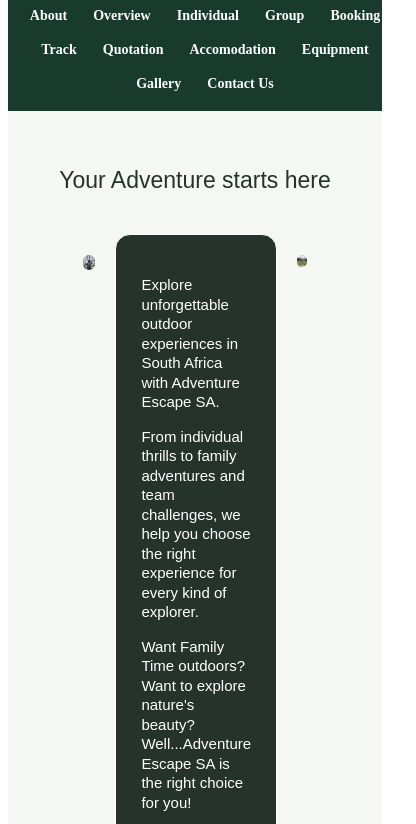
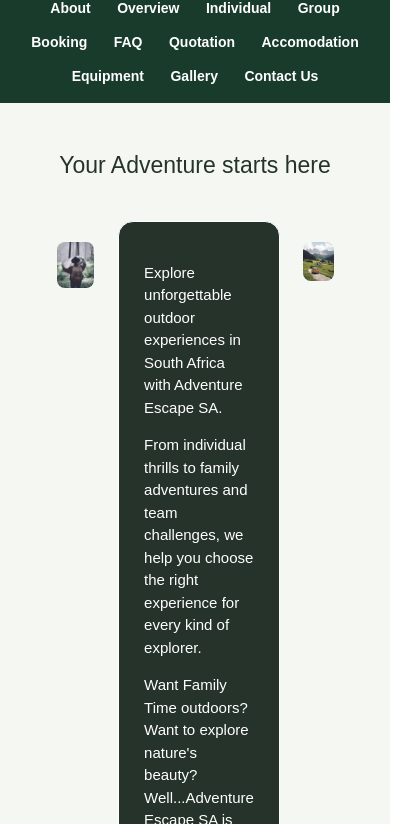
Before and after one commit to moganedilethabo3-lab/Adventure-Escape-SA-Website, a plain HTML site: page index.html in a window 390 px wide. Shown: the part 179-1003 px from the top of the page, 416 px wide, since content can reach past the window. Drawn offline with nearby package versions, Linux system fonts and the light colour scheme.

Commit message:
Correction to css styling for a responsive layout for the website to be viewed on any electronic device

```diff
--- a/CSS/styles.css
+++ b/CSS/styles.css
@@ -1,14 +1,52 @@
+
+* {
+    box-sizing: border-box;
+}
+
+html, body {
+    margin: 0;
+    padding: 0;
+    width: 100%;
+    min-height: 100%;
+}
+
+
+body {
+    max-width: 100%;
+    overflow-x: hidden;
+    font-family: Arial, sans-serif;
+}
+
+img {
+    max-width: 100%;
+    height: auto;
+}
+
+
+table {
+    max-width: 100%;
+}
+
+
+main {
+    width: 100%;
+    max-width: 100%;
+}
 
 
 main{
+    background: #f4f7f2;
     background-position: center;
-    padding: 40px;
+    color: #26332b;
+
+    width: 100%;
+    max-width: 100%;
     min-height: 400px;
-    max-width: 100%;
-    background: #f4f7f2;
-    color: #26332b;
-    margin:0;
-    line-height: 1.3;
+
+    margin: 0 auto;
+    padding: 30px 4%;
+
+    line-height: 1.5;
 
 }
 
@@ -54,7 +92,7 @@ main{
 .faq-section{
     width:90%;
     max-width: 850px;
-    margin: 35 auto;
+    margin: 35px auto;
     padding:20px;
     background-color:#26332b;
     border-radius: 15px;
@@ -65,7 +103,7 @@ main{
     font-size:25px;
 }
 .faq-item{
-    margin:10px o;
+    margin:10px 0;
     text-align: left;
 }
 .faq-question{
@@ -116,8 +154,8 @@ main{
 
 
 button{
-    font-size: 10px;
-    font-weight: bolder;
+    font-size: 15px;
+    font-weight: bold;
 }
 .clear-btn {
 	background-color: #9fb6a2;
@@ -339,6 +377,7 @@ input[type="checkbox"] {
 
 input[type="submit"],
 input[type="reset"],
+
 button {
     width: auto;
     min-width: 130px;
--- a/index.html
+++ b/index.html
@@ -6,6 +6,8 @@
         <script src="https://code.jquery.com/jquery-3.7.1.min.js"></script>
         <script src="Javascript/jquery.js" defer></script>
        <script src="Javascript/java.js" defer></script>
+
+       <meta name="viewport" content="width=device-width, initial-scale=1.0">
 
        <style>
         .query-button{
@@ -45,7 +47,7 @@
         <a href="individual_activities.html">Individual</a>
         <a href="group_activities.html">Group</a>
         <a href="bookings.html">Booking</a>
-        <a href="view.html">Track</a>
+        <a href="view.html">FAQ</a>
         <a href="quotation.html">Quotation</a>
         <a href="accomodation.html">Accomodation</a>
         <a href="equipment.html">Equipment</a>
@@ -191,7 +193,7 @@
         <a href="individual_activities.html">Individual</a>
         <a href="group_activities.html">Group</a>
         <a href="bookings.html">Booking</a>
-        <a href="view.html">Track</a>
+        <a href="view.html">FAQ</a>
         <a href="quotation.html">Quotation</a>
         <a href="accomodation.html">Accomodation</a>
         <a href="equipment.html">Equipment</a>
@@ -208,8 +210,4 @@
 
 
     </body>
-<<<<<<< HEAD
 </html>
-=======
-</html>
->>>>>>> d9a58fd049627cd87da465eb18f8f8afa14a0d9d
```
Also changed, not shown: about_us.html (+4 -2 lines), accomodation.html (+5 -3 lines), bookings.html (+5 -3 lines), contact.html (+5 -3 lines), equipment.html (+5 -3 lines), gallery.html (+5 -3 lines), group_activities.html (+5 -3 lines), individual_activities.html (+5 -3 lines), overview.html (+4 -2 lines), quotation.html (+5 -3 lines), view.html (+3 -1 lines).
